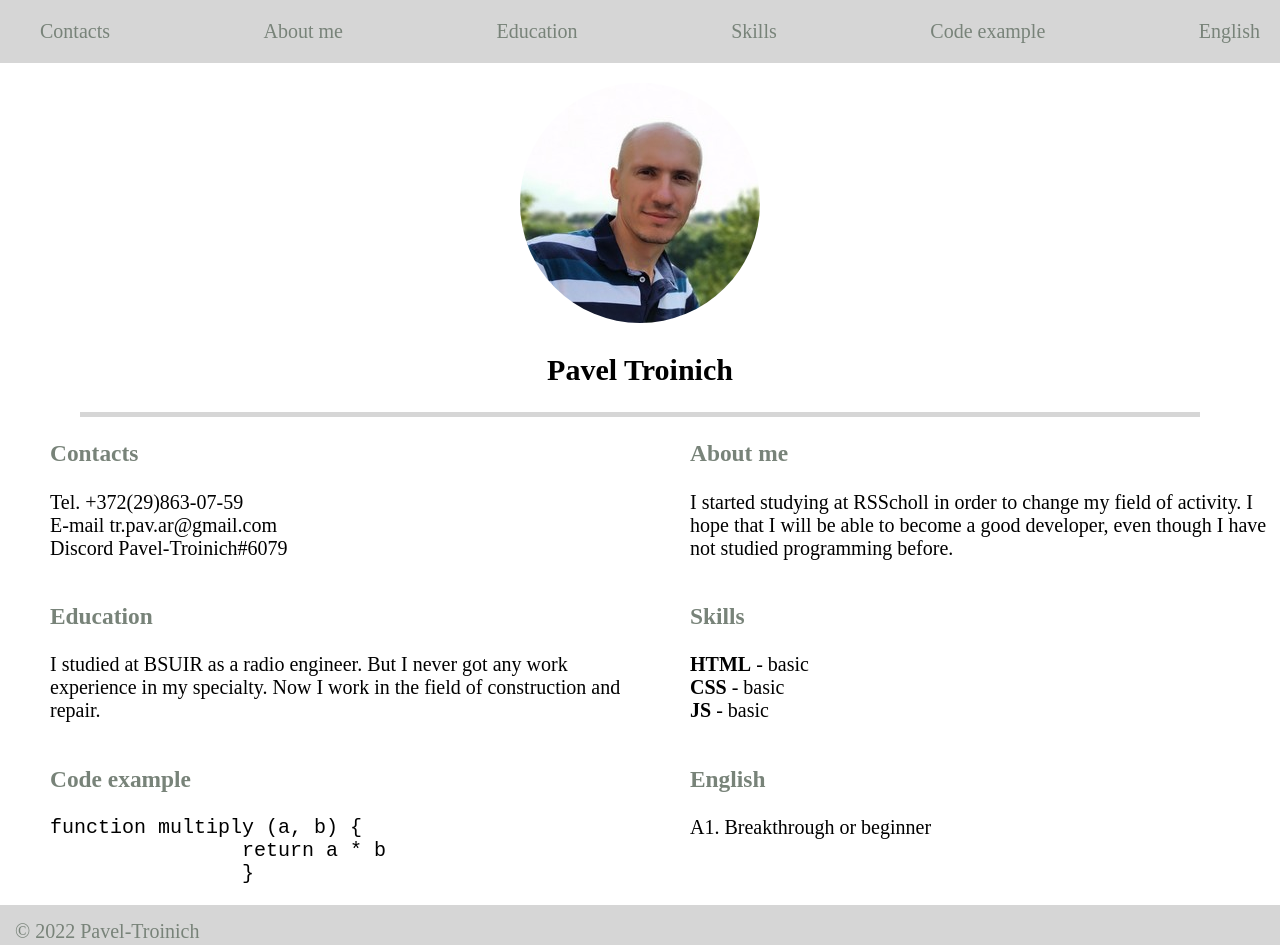
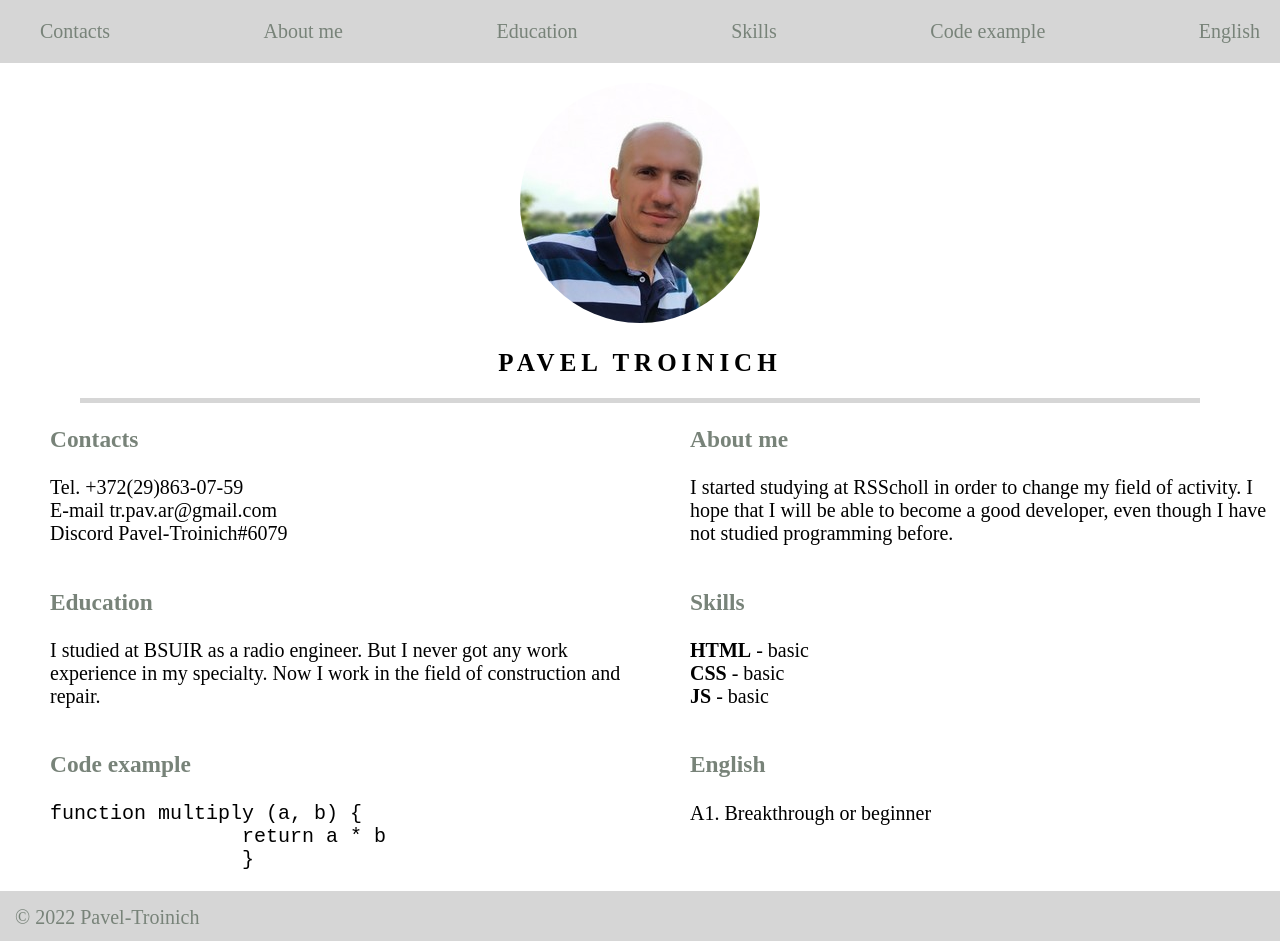
Before and after one commit to Pavel-Troinich/rsschool-cv-old, a plain HTML site: page index.html in a window 1280 px wide. Drawn offline with Linux system fonts and the light colour scheme.

Commit message:
fix: fix style.css

```diff
--- a/style.css
+++ b/style.css
@@ -57,6 +57,7 @@
 
 .section h3 {
     color: #788379;
+
 }
 
 @media (max-width: 768px) {
@@ -81,6 +82,9 @@
 
 .name h1 {
     text-align: center;
+    text-transform: uppercase;
+    font-size: 25px ;
+    letter-spacing: 5px;
 }
 
 .name-div {
```
